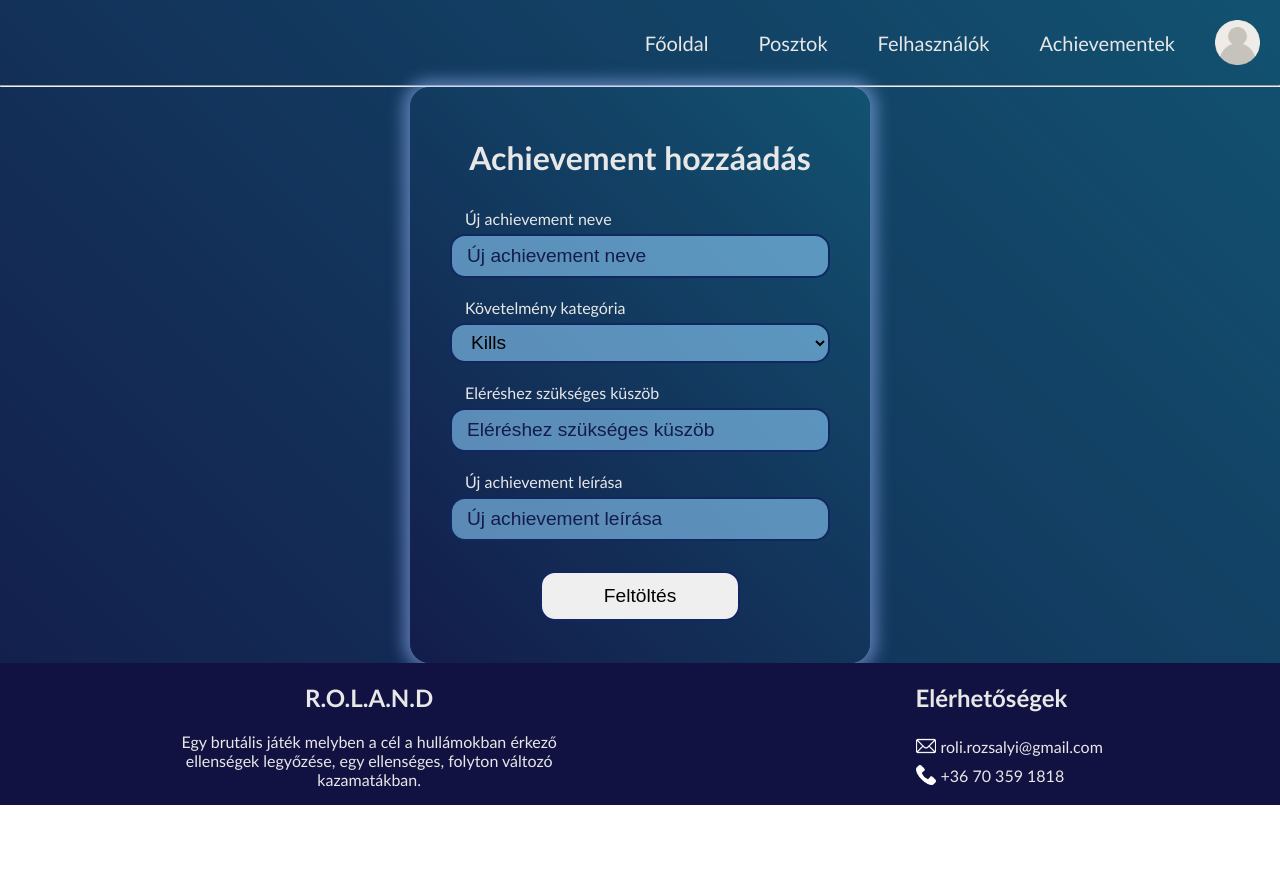
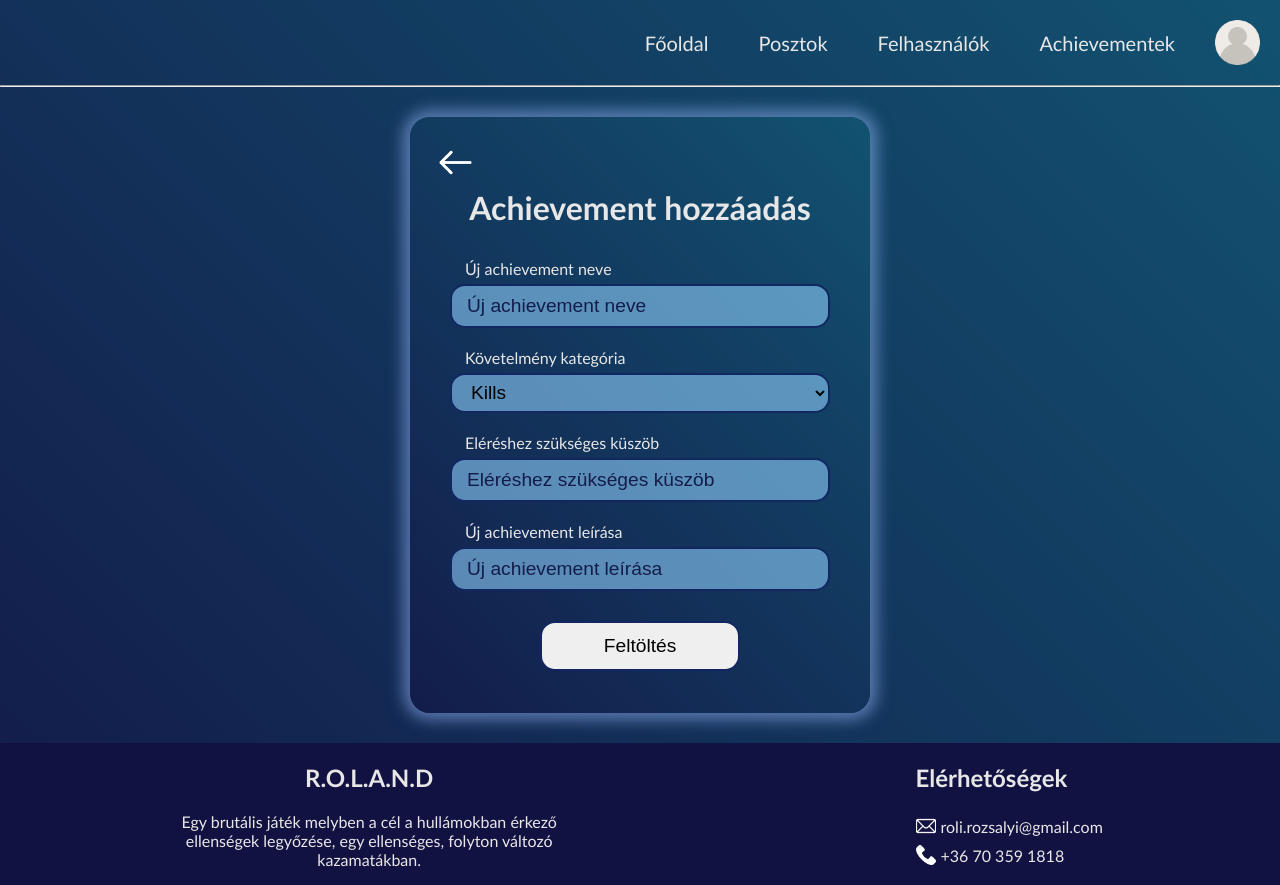
Before and after one commit to Secret198/GameWebsiteClient, a React (Vite) app: page /achievement/create in a window 1280 px wide. Before the commit the page ends 805 px from the top, so only its background shows below. Built offline with nearby package versions, Linux system fonts and the light colour scheme; sample sign-in values are in the browser's storage.

Commit message:
added more back buttons and bug fixes

```diff
--- a/src/App.jsx
+++ b/src/App.jsx
@@ -1,4 +1,4 @@
-import { BrowserRouter, Navigate, Route, Routes, useOutletContext } from 'react-router-dom';
+import { BrowserRouter, Navigate, Route, Routes, useNavigate } from 'react-router-dom';
 import { useState } from 'react';
 import Layout from './pages/Layout';
 import Register from './pages/Register';
@@ -29,6 +29,7 @@ function App() {
     const [loggedIn, setLoggedIn] = useState((localStorage.getItem("token") ? true : false))
     const [likedPosts, setLikedPosts] = useState([])
 
+
     const likePost = async (postId, newPost) => {
         const responseData = await otherRequest(url, headers, "post/like/" + postId, newPost, "PATCH")
         if (newPost.likes) {
@@ -43,6 +44,7 @@ function App() {
         }
         return responseData
     }
+
     return (<>
         <BrowserRouter>
             <Routes>
--- a/src/components/AchievementBox.jsx
+++ b/src/components/AchievementBox.jsx
@@ -1,9 +1,17 @@
+import { useNavigate } from "react-router-dom"
 import FormInput from "./FormInput"
+import backWhite from "../assets/backWhite.png"
 
 export default function AchievementBox({ submitAchievement, selected, name, threshold, description, isCreate }) {
+    const navigation = useNavigate()
+    const stepBack = () => {
+        navigation(-1)
+    }
+
     if (isCreate) {
         return (
-            <div className="coolBox centerHorizontal loginSize">
+            <div className="coolBox centerHorizontal loginSize listBoxPadding">
+                <button onClick={stepBack} className="circleButton backButton"><img src={backWhite} alt="backButton" /></button>
                 <h1>Achievement hozzáadás</h1>
                 <form className="loginForm" onSubmit={submitAchievement}>
                     <FormInput type={"text"} inputId={"name"} label={"Új achievement neve"} errorMessage={"Mező kitöltése kötelező"} />
@@ -25,7 +33,8 @@ export default function AchievementBox({ submitAchievement, selected, name, thre
     }
     else {
         return (
-            <div className="coolBox centerHorizontal loginSize">
+            <div className="coolBox centerHorizontal loginSize listBoxPadding">
+                <button onClick={stepBack} className="circleButton backButton"><img src={backWhite} alt="backButton" /></button>
                 <h1>Achievement szerkesztése</h1>
                 <form className="loginForm" onSubmit={submitAchievement}>
                     <FormInput type={"text"} inputId={"name"} label={"Achievement új neve"} errorMessage={"Mező kitöltése kötelező"} defaultValue={name} />
--- a/src/components/PostBox.jsx
+++ b/src/components/PostBox.jsx
@@ -1,9 +1,18 @@
-
+import backWhite from "../assets/backWhite.png"
+import { useNavigate } from "react-router-dom"
 
 export default function PostBox({ submitPost, post, isCreate }) {
+    const navigation = useNavigate()
+
+    const stepBack = () => {
+        navigation(-1)
+    }
+
     if (isCreate) {
         return (
             <div className="coolBox centerHorizontal">
+                <button onClick={stepBack} className="circleButton backButton"><img src={backWhite} alt="backButton" /></button>
+
                 <h1>Poszt létrehozása</h1>
                 <form className="postForm" onSubmit={submitPost}>
                     <textarea name="post" id="post" placeholder="Poszt szövege" rows="20" cols="70" required></textarea>
@@ -17,6 +26,7 @@ export default function PostBox({ submitPost, post, isCreate }) {
 
         return (
             <div className="coolBox centerHorizontal">
+                <button onClick={stepBack} className="circleButton backButton"><img src={backWhite} alt="backButton" /></button>
                 <h1>Poszt szerkesztése</h1>
                 <form className="postForm" onSubmit={submitPost}>
                     <textarea name="post" id="post" placeholder="Poszt szövege" rows="20" cols="70" required defaultValue={post}></textarea>
--- a/src/pages/AchievementCreate.jsx
+++ b/src/pages/AchievementCreate.jsx
@@ -4,7 +4,6 @@ import { useNavigate } from "react-router-dom"
 import { useState } from "react"
 import otherRequest from "../components/otherRequest"
 import CircleLoader from "../components/CircleLoader"
-
 
 export default function AchievementCreate({ url, headers }) {
     headers.Authorization = "Bearer " + localStorage.getItem("token")
@@ -44,6 +43,7 @@ export default function AchievementCreate({ url, headers }) {
         }
     }
 
+
     return (
         <div>
             {loading && <CircleLoader />}
--- a/src/pages/GetOwnPosts.jsx
+++ b/src/pages/GetOwnPosts.jsx
@@ -36,7 +36,6 @@ export default function GetOwnPosts({ url, headers, likedPosts, likePost, setLik
         if (responseData.response.status == 200) {
             setLikedPosts(responseData.result.likedPosts)
             setDataMaxNum(responseData.result.posts.total)
-
             setData((prevData) => [...prevData, ...responseData.result.posts.data])
         }
         else {
--- a/src/pages/GetPostData.jsx
+++ b/src/pages/GetPostData.jsx
@@ -11,8 +11,9 @@ import likeON from '../assets/heartON.png'
 import editLogo from '../assets/edit.png'
 import deleteLogo from '../assets/delete.png'
 import userPic from '../assets/user.png'
+import backWhite from "../assets/backWhite.png"
 
-export default function GetPostData({ url, headers, likedPosts, likePost, setLikedPosts }) {
+export default function GetPostData({ url, headers, likedPosts, likePost, setLikedPosts}) {
     headers.Authorization = "Bearer " + localStorage.getItem("token")
     const id = useParams().id
     const [error, setError] = useState("")
@@ -93,8 +94,14 @@ export default function GetPostData({ url, headers, likedPosts, likePost, setLik
             setError(responseData.result.message)
         }
     }
+
+    const stepBack = () => {
+        navigation(-1)
+    }
+
     return (
-        <div className="listBox">
+        <div className="listBox listBoxPadding">
+            <button onClick={stepBack} className="circleButton backButton"><img src={backWhite} alt="backButton" /></button>
             {loading && <CircleLoader />}
             {(error || success) && <FeedBack message={error ? error : success} status={error ? "failure" : "success"} setError={setError} setSuccess={setSuccess} />}
             <img src={post.image} alt="" />
--- a/src/pages/Login.jsx
+++ b/src/pages/Login.jsx
@@ -12,6 +12,7 @@ function Login({ url, headers, setLoggedIn }) {
     const [error, setError] = useState("")
     const [success, setSuccess] = useState("")
     const [loading, setLoading] = useState(false)
+
 
     const stepBack = () => {
         navigation(-1)
--- a/src/pages/PostCreate.jsx
+++ b/src/pages/PostCreate.jsx
@@ -4,6 +4,7 @@ import { useNavigate } from "react-router-dom"
 import { useState } from "react"
 import otherRequest from "../components/otherRequest"
 import CircleLoader from "../components/CircleLoader"
+import backWhite from "../assets/backWhite.png"
 
 export default function PostCreate({ url, headers }) {
     headers.Authorization = 'Bearer ' + localStorage.getItem("token")
@@ -53,6 +54,7 @@ export default function PostCreate({ url, headers }) {
 
     }
 
+
     return (
         <div>
             {loading && <CircleLoader />}
--- a/src/pages/Register.jsx
+++ b/src/pages/Register.jsx
@@ -18,7 +18,6 @@ export default function Register({ url, headers, setLoggedIn }) {
         password2: ""
     })
     const [loading, setLoading] = useState(false)
-
 
     const stepBack = () => {
         navigation(-1)
--- a/src/styles.css
+++ b/src/styles.css
@@ -159,6 +159,8 @@ figcaption{
 .centerHorizontal{
     margin-left: 50%;
     transform: translateX(-50%);
+    margin-top: 30px;
+    margin-bottom: 30px;
 }
 
 .loginSize{
@@ -449,6 +451,7 @@ option{
 }
 
 .listBox{
+    position: relative;
     z-index: 1;
     border-radius: 10px;
     padding: 10px 20px;
@@ -465,6 +468,11 @@ option{
     display: block;
     margin: auto;
     margin-top: 10px;
+}
+
+.listBoxPadding{
+    padding-top: 50px;
+    position: relative;
 }
 
 hr{
```
